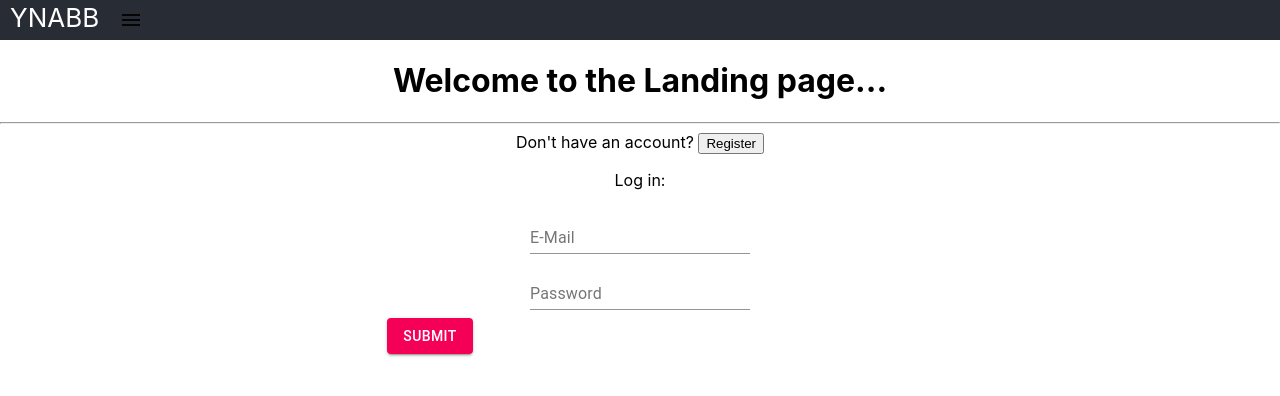
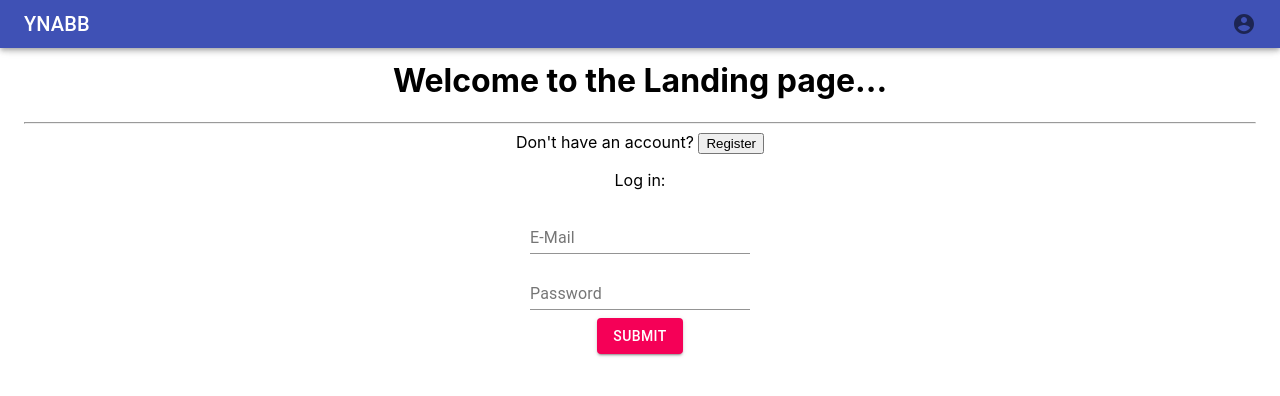
Before and after one commit to Hallocoos/budgeting-app, a React (Create React App) app in the folder frontend/: page / in a window 1280 px wide. Shown: the top 396 px of the page. Built offline with nearby package versions, Linux system fonts and the light colour scheme.

Commit message:
stores usertoken in app parent to give through to children

```diff
--- a/frontend/src/App.css
+++ b/frontend/src/App.css
@@ -1,29 +1,3 @@
 .App {
   text-align: center;
 }
-
-.App-logo {
-  height: 40vmin;
-  pointer-events: none;
-}
-
-@media (prefers-reduced-motion: no-preference) {
-  .App-logo {
-    animation: App-logo-spin infinite 20s linear;
-  }
-}
-
-.App-header {
-  background-color: #282c34;
-  height: 40px;
-  display: flex;
-  align-items: center;
-  justify-content: left;
-  padding-left: 10px;
-  font-size: calc(10px + 2vmin);
-  color: white;
-}
-
-.App-link {
-  color: #61dafb;
-}
--- a/frontend/src/App.tsx
+++ b/frontend/src/App.tsx
@@ -1,4 +1,4 @@
-import React from 'react';
+import React, { useState } from 'react';
 import { BrowserRouter as Router, Route } from 'react-router-dom';
 
 import './App.css';
@@ -7,20 +7,27 @@ import Landing from './pages/landing';
 import Navbar from './components/navbar';
 import Register from './components/register';
 import Home from './pages/home';
+import Container from '@material-ui/core/Container';
 
 function App() {
+  //TODO:store jwt here
+  const [userToken, setUserToken] = useState({token: null});
+
+  const getDataFromChild = (data:any) => {
+    console.log('getdatafromchild: ',data);
+    if(data.token !== undefined)
+      setUserToken(data);
+  }
 
   return (
         <Router>
-          <div className="App">
-            <header data-testid="header" className="App-header">
-              <Navbar title="YNABB" />
-            </header>
-            <Route exact path="/" component={Landing} />
+          <Navbar title="YNABB" /><br/><br/>
+          <Container className="App" maxWidth="lg">
+            <Route exact path="/" render={(props) => <Landing {...props} dataToParent={getDataFromChild} />} />
             <Route path="/login" component={Login} />
             <Route path="/register" component={Register} />
-            <Route path="/home" component={Home} />
-          </div>
+            <Route path="/home" render={(props) => <Home {...props} token={userToken} />} />
+          </Container>
         </Router>
   );
 }
--- a/frontend/src/components/login.tsx
+++ b/frontend/src/components/login.tsx
@@ -25,17 +25,15 @@ function Login({sendDataToParent}:any) {
   const classes = useStyles();
 
   return (
-    <Container maxWidth="sm" className={classes.root}>
-      <Grid container spacing={1} alignItems="center">
-        <Grid item xs={12} sm={12}>
-            <TextField onChange={e => inputHandler(e)} type="email" name="email" label="E-Mail" />
+    <Container maxWidth="lg" className={classes.root}>
+      <Grid container spacing={1} alignItems="center" direction="column">
+        <Grid item xs={12} lg>
+          <TextField onChange={e => inputHandler(e)} type="email" name="email" label="E-Mail" />
         </Grid>
-        <Grid item xs={12}>
-          <label>
-            <TextField onChange={e => inputHandler(e)} type="password" name="password" label="Password" />
-          </label>
+        <Grid item xs={12} lg>
+          <TextField onChange={e => inputHandler(e)} type="password" name="password" label="Password" />
         </Grid>
-        <Grid item xs={12} sm={3}>
+        <Grid item xs={12} sm={3} lg>
           <Button variant="contained" type="submit" color="secondary">Submit</Button>
         </Grid>
       </Grid>
--- a/frontend/src/components/navbar.tsx
+++ b/frontend/src/components/navbar.tsx
@@ -1,11 +1,26 @@
 import React from 'react';
-import { Button, Menu, MenuItem } from '@material-ui/core';
-import MenuIcon from '@material-ui/icons/Menu';
+import { Menu, MenuItem, Toolbar, AppBar, IconButton, Typography } from '@material-ui/core';
+import AccountCircle  from '@material-ui/icons/AccountCircle';
 import { useHistory } from 'react-router-dom';
+import { makeStyles, createStyles, Theme } from '@material-ui/core/styles';
 
 interface NavbarProps {
   title: string;
 }
+
+const useStyles = makeStyles((theme: Theme) =>
+  createStyles({
+    root: {
+      flexGrow: 1,
+    },
+    menuButton: {
+      marginRight: theme.spacing(2),
+    },
+    title: {
+      flexGrow: 1
+    },
+  }),
+);
 
 function Navbar(props: NavbarProps) {
 
@@ -16,14 +31,22 @@ function Navbar(props: NavbarProps) {
   const menuItems = [
     {
       title: 'About',
-      goToRoute: () => history.push('/about')
+      goToRoute: () => history.push('/about'),
+      display: true
     },
     {
       title: 'My Profile',
-      goToRoute: () => history.push('/profile')
+      goToRoute: () => history.push('/profile'),
+      // display: props.token
+    },
+    {
+      title: 'Log out',
+      goToRoute: () => history.push('/logout'),
+      display: true
     }
   ];
 
+  const classes = useStyles();
 
   const handleOpen = (e: React.MouseEvent<HTMLButtonElement>) => {
     setAnchorEl(e.currentTarget);
@@ -34,15 +57,27 @@ function Navbar(props: NavbarProps) {
   }
 
   return (
+    <div className={classes.root}>
+      <AppBar position="fixed" color="primary">
+        <Toolbar variant="dense">
+          <Typography variant="h6" className={classes.title}>{props.title}</Typography>
           <div>
-      {props.title}
-      <Button aria-controls="nav-menu" aria-haspopup="true" onClick={handleOpen}>
-        <MenuIcon />
-      </Button>
+            <IconButton edge="end" aria-controls="nav-menu" aria-haspopup="true" onClick={handleOpen}>
+              <AccountCircle />
+            </IconButton>
+          </div>
           <Menu
             id="nav-menu"
             anchorEl={anchorEl}
+            anchorOrigin={{
+              vertical: 'top',
+              horizontal: 'right',
+            }}
             keepMounted
+            transformOrigin={{
+              vertical: 'top',
+              horizontal: 'right',
+            }}
             open={Boolean(anchorEl)}
             onClose={handleClose}
           >
@@ -52,6 +87,8 @@ function Navbar(props: NavbarProps) {
               </MenuItem>
             ))}
           </Menu>
+        </Toolbar>
+      </AppBar>
     </div>
   );
 }
--- a/frontend/src/index.tsx
+++ b/frontend/src/index.tsx
@@ -5,9 +5,7 @@ import App from './App';
 import reportWebVitals from './reportWebVitals';
 
 ReactDOM.render(
-  <React.StrictMode>
-    <App />
-  </React.StrictMode>,
+  <App />,
   document.getElementById('root')
 );
 
--- a/frontend/src/pages/home.tsx
+++ b/frontend/src/pages/home.tsx
@@ -7,9 +7,10 @@ import React from 'react';
 // }
 
 function Home(props: any) {
+
   return (
     <div>
-      <h1>JWT: {props.location.state.token}</h1>
+      <h1>JWT: {props.token.token}</h1>
     </div>
   )
 }
--- a/frontend/src/pages/landing.tsx
+++ b/frontend/src/pages/landing.tsx
@@ -4,8 +4,9 @@ import Login from '../components/login';
 import Register from '../components/register';
 import{ loginUser, registerUser } from '../services/account.service';
 import UserForm from '../interfaces/UserForm.interface';
+import { useEffect } from 'react';
 
-function Landing() {
+function Landing({dataToParent}: any) {
 
   // USING ROUTES
   const history = useHistory();
@@ -27,28 +28,24 @@ function Landing() {
   const onSubmit = async (event: React.FormEvent) => {
     event.preventDefault();
 
-    let token: any;
-
     if (inputFields.username === undefined) {
       console.log('inputfields: ',inputFields);
-      token = await loginUser(inputFields);
+      setUserToken(await loginUser(inputFields));
     } else {
-      token = await registerUser(inputFields);
+      setUserToken(await registerUser(inputFields));
     }
+  }
 
-    // TODO: handle error
-    if (token !== undefined) {
-      setUserToken(token);
-      history.push('/home', {token: token});
-    }
-    else {
+  useEffect(()=> {
+    console.log('landing: ',userToken);
+    if (userToken.token !== null){
+      dataToParent(userToken);
+      history.push('/home');
+    } else { // TODO: handle error
       console.error("something went horribly wrong...")
       history.push('/');
     }
-    // clearInputs();
-
-    // subscribe to service? -> auth -> login
-  }
+  }, [history, dataToParent, userToken]);
 
   const clearInputs = () => {
     setInputFields({} as UserForm);
```
Lines whose indentation alone changed are shown as unchanged.
